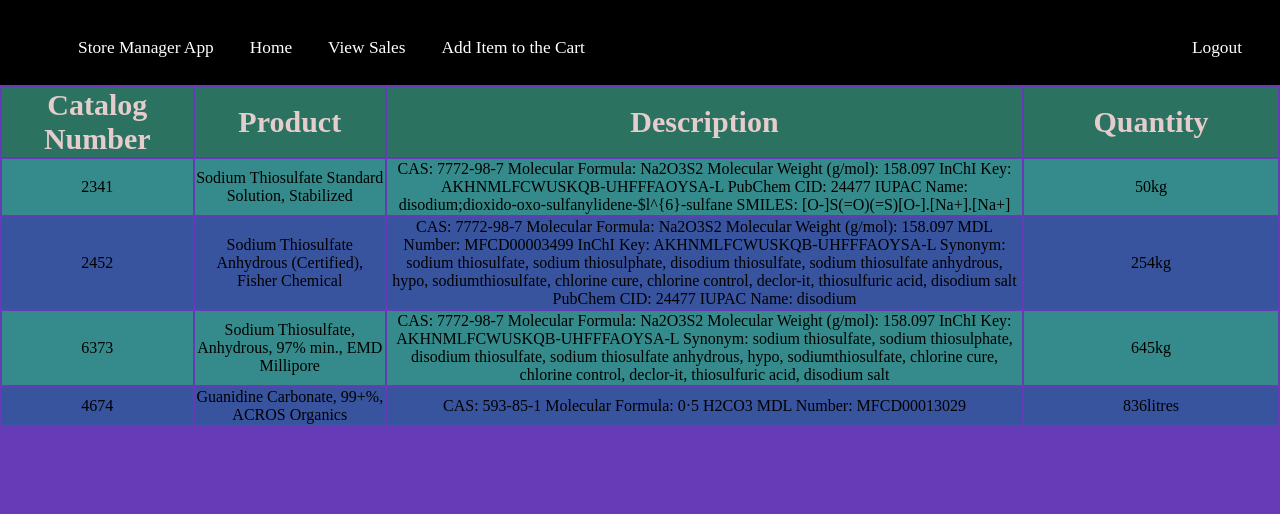
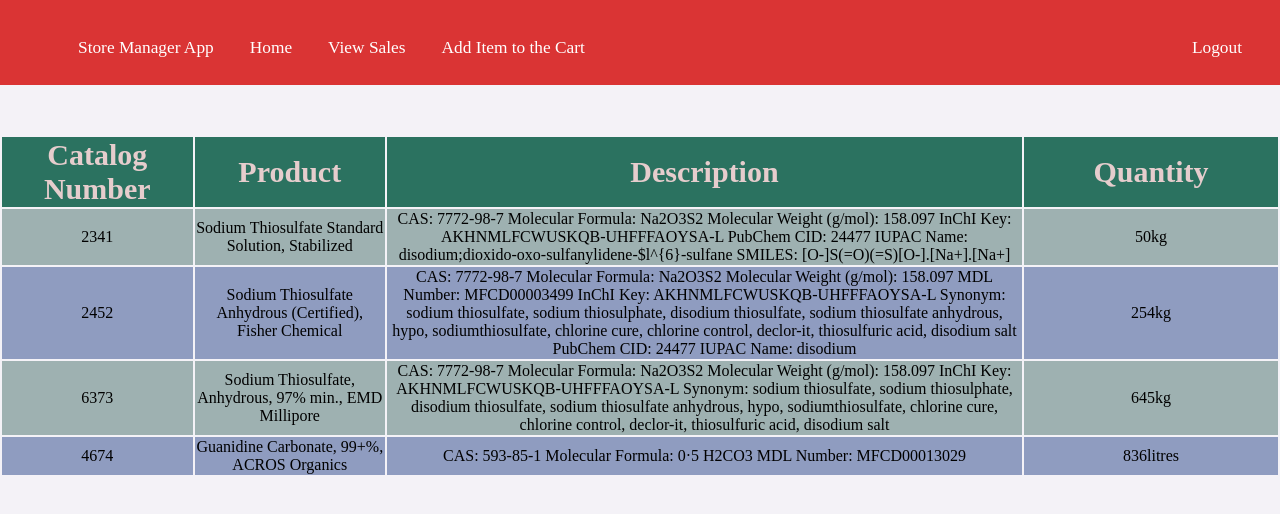
Before and after one commit to Emmanuelaaron/StoreManagement-App, a plain HTML site: page UI/attendant/stock_available.html in a window 1280 px wide. Drawn offline with Linux system fonts and the light colour scheme; a script that the page names is missing.

Commit message:
updating stock status page

```diff
--- a/UI/static/css/attendant_dash.css
+++ b/UI/static/css/attendant_dash.css
@@ -7,7 +7,7 @@ body {
 }
 
 .navigation{
-    background: #000;
+    background: rgb(218, 52, 52);
     height:45px;
     padding: 20px;
     font-size:13pt;
@@ -36,6 +36,7 @@ li:last-child {
 
 /* main container */
 .dashboard_details{
+    margin-top: 50px;
     display: flex;
     flex-flow: row nowrap;
     widows: 100%;
--- a/UI/static/css/stock_available.css
+++ b/UI/static/css/stock_available.css
@@ -3,11 +3,11 @@
 }
 
 body {
-    background-color: #673ab7;
+    background-color: #f4f2f7;
 }
 
 .navigation {
-    background-color: #000;
+    background-color: rgb(218, 52, 52);
     height: 45px;
     padding: 20px;
     font-size: 13pt;
@@ -33,6 +33,7 @@ li:last-child {
 
 /* Navigation */
 table {
+    margin-top: 50px;
     text-align: center;
 }
 
@@ -57,9 +58,9 @@ table {
 }
 
 tbody tr:nth-child(odd){
-    background-color: rgb(53, 139, 139);
+    background-color: rgb(158, 177, 177);
 }
 
 tbody tr:nth-child(even){
-    background-color: rgb(57, 84, 158);
+    background-color: rgb(143, 156, 192);
 }
--- a/UI/static/css/view_sales.css
+++ b/UI/static/css/view_sales.css
@@ -7,7 +7,7 @@ body {
 }
 
 .navigation{
-    background: #000;
+    background: rgb(218, 52, 52);
     height:45px;
     padding: 20px;
     font-size:13pt;
```
